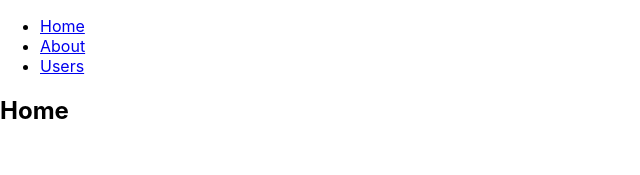
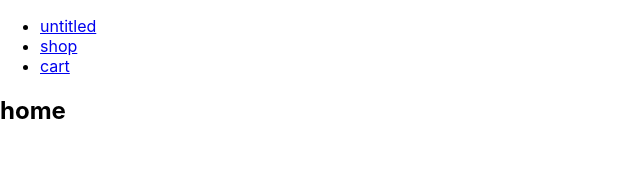
Before and after one commit to bigthalsted/react-ecommerce, a React (Create React App) app: page / in a window 1280 px wide. Shown: the top 175 px of the page, without its empty margins (0-640 px from the left). Built offline with nearby package versions, Linux system fonts and the light colour scheme.

Commit message:
Updated react router navigation links

```diff
--- a/src/App.css
+++ b/src/App.css
@@ -1,38 +1,5 @@
-.App {
+.Homepage {
+  background-color: white;
+  color: black;
   text-align: center;
 }
-
-.App-logo {
-  height: 40vmin;
-  pointer-events: none;
-}
-
-@media (prefers-reduced-motion: no-preference) {
-  .App-logo {
-    animation: App-logo-spin infinite 20s linear;
-  }
-}
-
-.App-header {
-  background-color: #282c34;
-  min-height: 100vh;
-  display: flex;
-  flex-direction: column;
-  align-items: center;
-  justify-content: center;
-  font-size: calc(10px + 2vmin);
-  color: white;
-}
-
-.App-link {
-  color: #61dafb;
-}
-
-@keyframes App-logo-spin {
-  from {
-    transform: rotate(0deg);
-  }
-  to {
-    transform: rotate(360deg);
-  }
-}
--- a/src/App.js
+++ b/src/App.js
@@ -1,4 +1,5 @@
 import React from "react";
+import './App.css';
 import {
   BrowserRouter as Router,
   Switch,
@@ -8,30 +9,28 @@ import {
 
 export default function App() {
   return (
-    <Router>
+    <Router className="Homepage">
       <div>
         <nav>
           <ul>
             <li>
-              <Link to="/">Home</Link>
+              <Link to="/">untitled</Link>
             </li>
             <li>
-              <Link to="/about">About</Link>
+              <Link to="/shop">shop</Link>
             </li>
             <li>
-              <Link to="/users">Users</Link>
+              <Link to="/cart">cart</Link>
             </li>
           </ul>
         </nav>
 
-        {/* A <Switch> looks through its children <Route>s and
-            renders the first one that matches the current URL. */}
         <Switch>
-          <Route path="/about">
-            <About />
+          <Route path="/shop">
+            <Shop />
           </Route>
-          <Route path="/users">
-            <Users />
+          <Route path="/cart">
+            <Cart />
           </Route>
           <Route path="/">
             <Home />
@@ -43,13 +42,13 @@ export default function App() {
 }
 
 function Home() {
-  return <h2>Home</h2>;
+  return <h2>home</h2>;
 }
 
-function About() {
-  return <h2>About</h2>;
+function Shop() {
+  return <h2>SHOP</h2>;
 }
 
-function Users() {
-  return <h2>Users</h2>;
+function Cart() {
+  return <h2>CART</h2>;
 }
```
Also changed, not shown: package.json (+20 -2 lines), src/Pages/Cartpage.js (added), src/Pages/Homepage.js (added), src/Pages/Shoppage.js (added), 1 other file (tests, documents, lock files or other folders).
